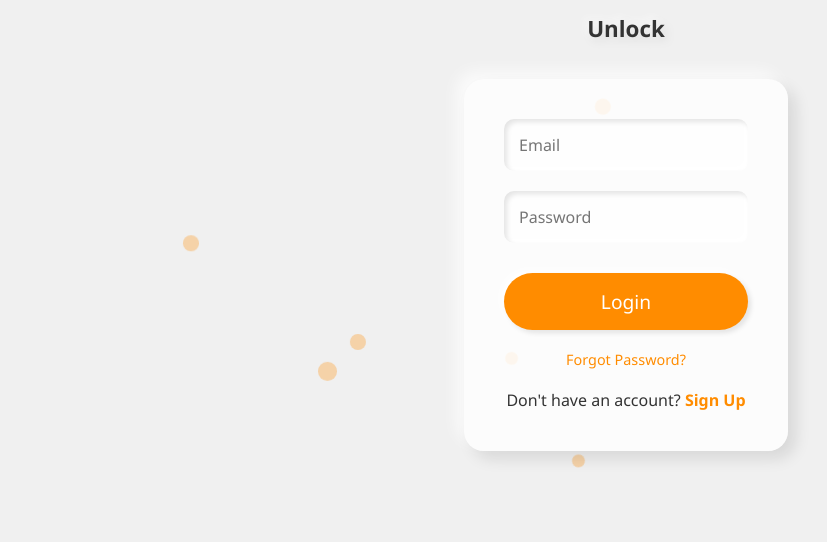
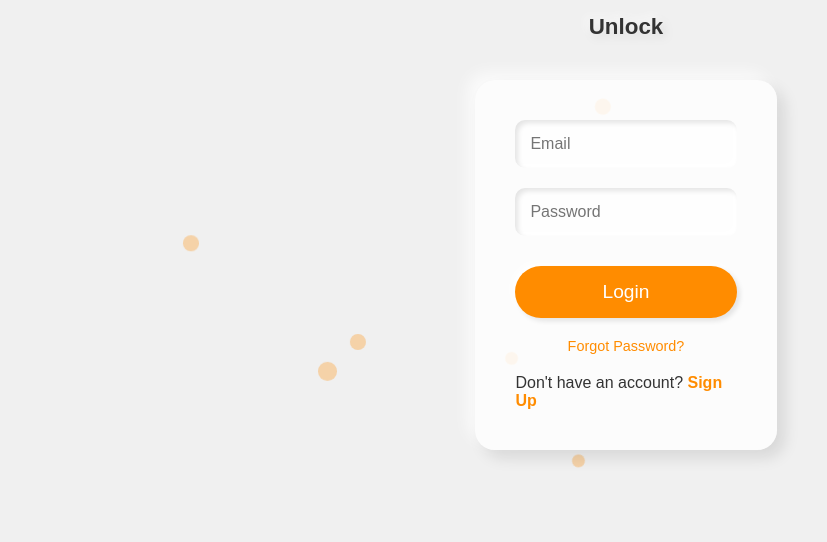
Before and after one commit to Abhirai1/finalhome, a website: page index.html in a window 1280 px wide. Shown: the part 258-800 px from the top of the page, without its empty margins (14-841 px from the left). Drawn offline with Linux system fonts and the light colour scheme.

Commit message:
Update index.html

```diff
--- a/index.html
+++ b/index.html
@@ -16,7 +16,7 @@
       margin: 0;
       padding: 0;
       box-sizing: border-box;
-      font-family: 'Segoe UI', Tahoma, Geneva, Verdana, sans-serif;
+   font-family: "Poppins", sans-serif;
     }
 
     body {
```
